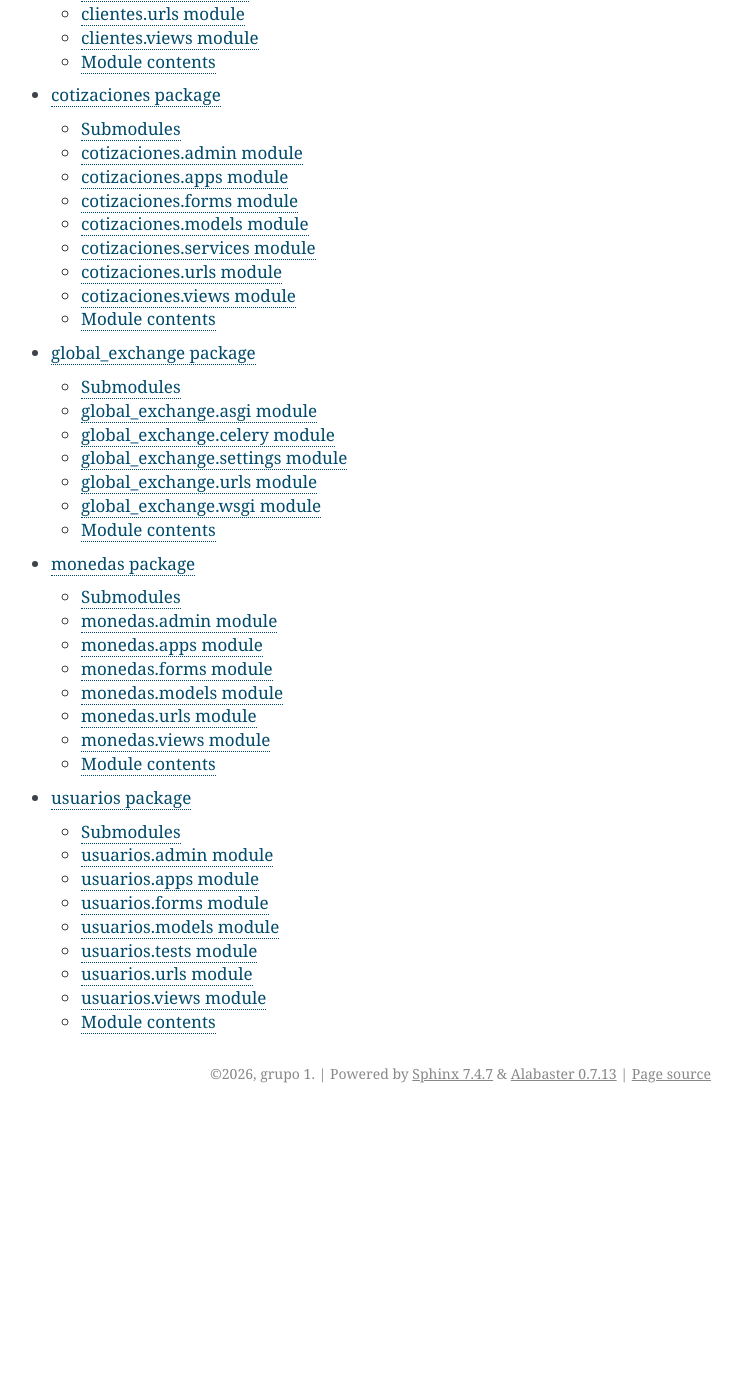
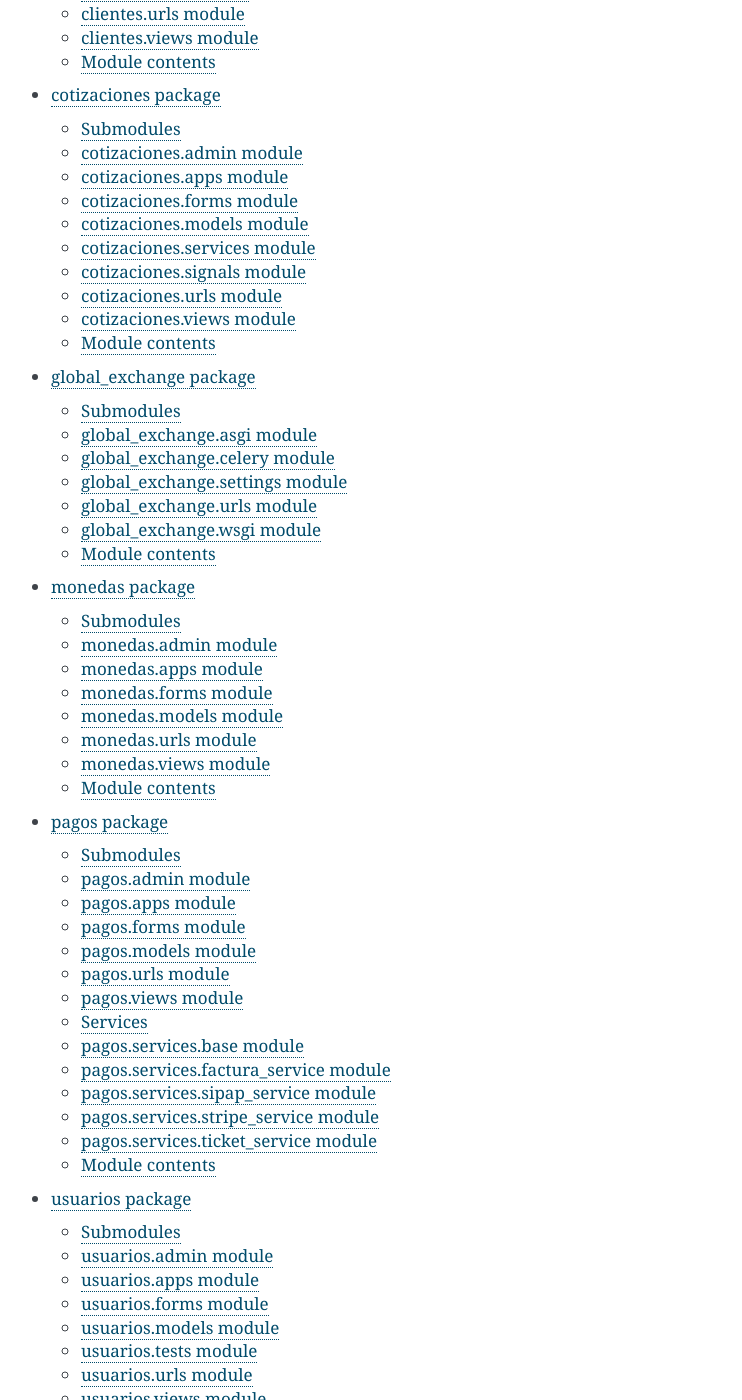
Before and after one commit to juangaleano-maker/is2-proyecto, a Sphinx documentation site: the page built from docs/source/modules.rst, in a window 1280 px wide and 1400 px high, scrolled down 739 px. Shown: the whole window, without its empty margins (399-1141 px from the left). Built offline with Sphinx 7.4.7, drawn with Linux system fonts in a browser that asks for light colours; before the commit the page ends 1852 px from its top, so only the background shows below that.

Commit message:
docs: actualizar documentacion Sphinx a version 6.0.1 e incluir modulo pagos

```diff
--- a/docs/source/conf.py
+++ b/docs/source/conf.py
@@ -15,10 +15,11 @@ django.setup()
 # -- Project information -----------------------------------------------------
 # https://www.sphinx-doc.org/en/master/usage/configuration.html#project-information
 
-project = 'is2-proyecto'
+project = 'Global Exchange'
 copyright = '2026, grupo 1'
 author = 'grupo 1'
-release = '2'
+version = '6.0'
+release = '6.0.1'
 
 # -- General configuration ---------------------------------------------------
 # https://www.sphinx-doc.org/en/master/usage/configuration.html#general-configuration
--- a/docs/source/cotizaciones.rst
+++ b/docs/source/cotizaciones.rst
@@ -46,6 +46,14 @@ cotizaciones.services module
    :show-inheritance:
    :undoc-members:
 
+cotizaciones.signals module
+---------------------------
+
+.. automodule:: cotizaciones.signals
+   :members:
+   :show-inheritance:
+   :undoc-members:
+
 cotizaciones.urls module
 ------------------------
 
--- a/docs/source/modules.rst
+++ b/docs/source/modules.rst
@@ -10,4 +10,5 @@ is2-proyecto
    cotizaciones
    global_exchange
    monedas
+   pagos
    usuarios
--- /dev/null
+++ b/docs/source/pagos.rst
@@ -0,0 +1,106 @@
+pagos package
+=============
+
+Módulo para la gestión y procesamiento de pagos digitales (Stripe, SIPAP), generación de comprobantes y emisión de Facturación Electrónica SIFEN.
+
+Submodules
+----------
+
+pagos.admin module
+------------------
+
+.. automodule:: pagos.admin
+   :members:
+   :show-inheritance:
+   :undoc-members:
+
+pagos.apps module
+-----------------
+
+.. automodule:: pagos.apps
+   :members:
+   :show-inheritance:
+   :undoc-members:
+
+pagos.forms module
+------------------
+
+.. automodule:: pagos.forms
+   :members:
+   :show-inheritance:
+   :undoc-members:
+
+pagos.models module
+-------------------
+
+.. automodule:: pagos.models
+   :members:
+   :show-inheritance:
+   :undoc-members:
+
+pagos.urls module
+-----------------
+
+.. automodule:: pagos.urls
+   :members:
+   :show-inheritance:
+   :undoc-members:
+
+pagos.views module
+------------------
+
+.. automodule:: pagos.views
+   :members:
+   :show-inheritance:
+   :undoc-members:
+
+Services
+--------
+
+pagos.services.base module
+--------------------------
+
+.. automodule:: pagos.services.base
+   :members:
+   :show-inheritance:
+   :undoc-members:
+
+pagos.services.factura_service module
+-------------------------------------
+
+.. automodule:: pagos.services.factura_service
+   :members:
+   :show-inheritance:
+   :undoc-members:
+
+pagos.services.sipap_service module
+-----------------------------------
+
+.. automodule:: pagos.services.sipap_service
+   :members:
+   :show-inheritance:
+   :undoc-members:
+
+pagos.services.stripe_service module
+------------------------------------
+
+.. automodule:: pagos.services.stripe_service
+   :members:
+   :show-inheritance:
+   :undoc-members:
+
+pagos.services.ticket_service module
+------------------------------------
+
+.. automodule:: pagos.services.ticket_service
+   :members:
+   :show-inheritance:
+   :undoc-members:
+
+Module contents
+---------------
+
+.. automodule:: pagos
+   :members:
+   :show-inheritance:
+   :undoc-members:
```
Also changed, not shown: 8 other files.
